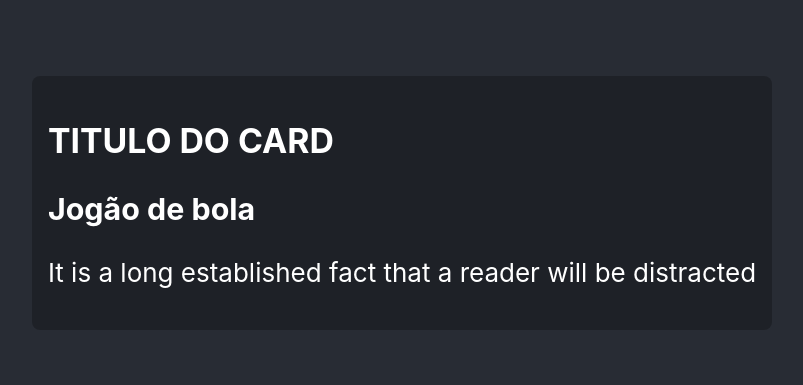
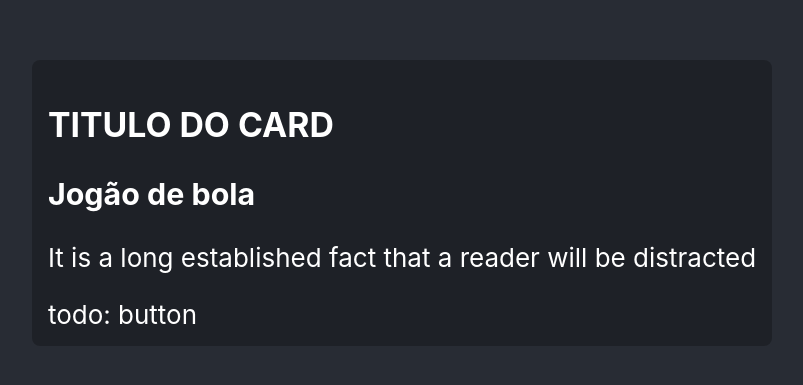
Before and after one commit to JotaPrimo/erjs, a React (Create React App) app: page / in a window 1280 px wide. Shown: the part 197-582 px from the top of the page, without its empty margins (238-1041 px from the left). Built offline with nearby package versions, Linux system fonts and the light colour scheme.

Commit message:
2.21. Criando um Class Component (Componente baseado em classe)

```diff
--- /dev/null
+++ b/src/components/Button.tsx
@@ -0,0 +1,20 @@
+import { Component, ReactNode } from "react";
+
+/**
+ * Estamos estudando componentes baseados em classes e sua importância,
+ * Esses componentes são muito usados ainda, embora sua api seja verbosa
+ * vamos usar hooks, eles aprimoram o classes componentes
+ */
+class Button extends Component {
+
+    // qual o jsx de retorno dessa class
+    render(): ReactNode {
+        return (
+            <div>
+                todo: button
+            </div>
+        )
+    }
+}
+
+export default Button
--- a/src/components/Card.tsx
+++ b/src/components/Card.tsx
@@ -1,5 +1,6 @@
 import { PropsWithChildren } from "react";
 import * as C from './Card.styles'
+import Button from "./Button";
 
 type CardProps = PropsWithChildren<{
     title: string,
@@ -12,6 +13,11 @@ export default function Card(props: CardProps) {
         <C.Wrapper align={props.align || 'left'}>
             <C.Title>{ props.title }</C.Title>
             { props.children }
+            <div>
+                <Button>
+                    Ver mais
+                </Button>
+            </div>
         </C.Wrapper>
     )
 }
```
